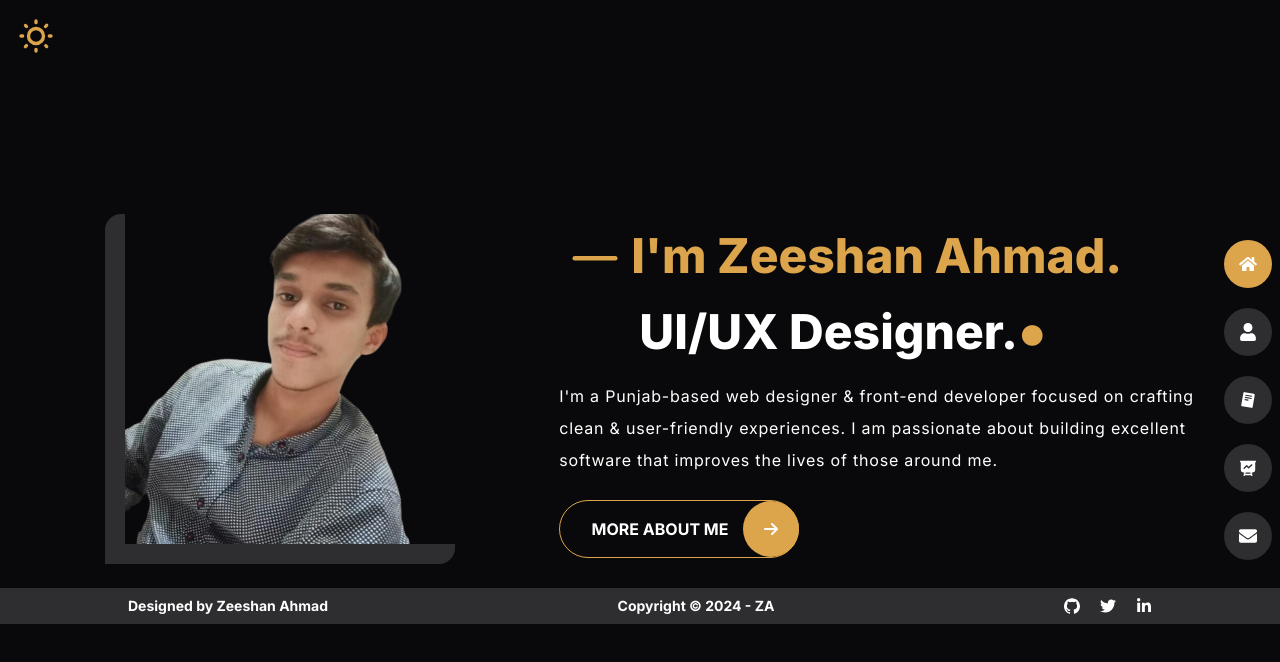
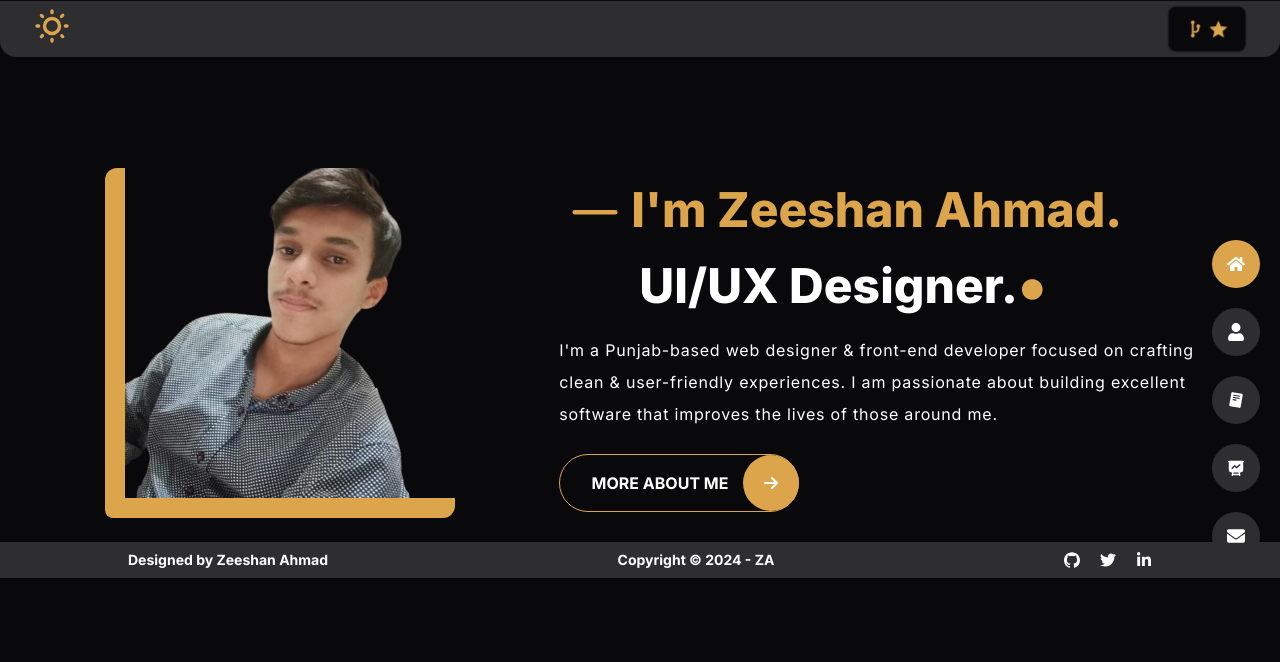
Before and after one commit to XeeshanAhmed/portfolio, a Next.js app: page / in a window 1280 px wide. Shown: the top 662 px of the page. Built offline with nearby package versions, Linux system fonts and the light colour scheme.

Commit message:
Organize components structure and add TopBar component

```diff
--- a/src/app/about/page.tsx
+++ b/src/app/about/page.tsx
@@ -6,7 +6,7 @@ import React from 'react'
 
 const aboutPage = () => {
   return (
-    <div className='md:mx-28 mx-4 my-10'>
+    <div className='md:mx-28 mx-4 my-16'>
         <h1 className='md:text-6xl text-4xl text-center font-extrabold p-5 m-10'><span className='text-primary'>ABOUT</span> ME</h1>
         <div>
             <div className='text-primary  tracking-wider'>
--- a/src/app/contact/page.tsx
+++ b/src/app/contact/page.tsx
@@ -13,7 +13,7 @@ import Link from 'next/link';
 
 const contactPage = () => {
   return (
-    <div  className='mx-4 md:mx-28 my-10'>
+    <div  className='mx-4 md:mx-28 my-16'>
         <h1 className='text-4xl md:text-6xl text-center font-extrabold p-5 m-10'><span className='text-primary'>GET IN</span> TOUCH</h1>
         <div className='flex justify-between flex-col md:flex-row'>
           <div className='w-full md:w-4/12'>
--- a/src/app/layout.tsx
+++ b/src/app/layout.tsx
@@ -4,7 +4,8 @@ import "./globals.css";
 import Navbar from "@/components/navbar/Navbar";
 import Footer from "@/components/footer/Footer";
 import ThemeController from "@/components/themeController/ThemeController";
-import Drawer from "@/components/drawer/Drawer";
+import Drawer from "@/components/navbar/components/Drawer";
+import TopBar from "@/components/navbar/components/TopBar";
 
 const inter = Inter({ subsets: ["latin"] });
 
@@ -21,9 +22,7 @@ export default function RootLayout({
   return (
     <html lang="en">
       <body className={inter.className}>
-        <Drawer/>
         <Navbar/>
-        <ThemeController/>
         {children}
         <Footer/>
         </body>
--- a/src/app/page.tsx
+++ b/src/app/page.tsx
@@ -11,16 +11,16 @@ import { useRouter } from 'next/navigation';
 const page = () => {
   const router=useRouter();
   return (
-    <div className='flex justify-evenly items-center md:flex-row flex-col md:mt-36 '>
+    <div className='flex justify-evenly items-center md:flex-row flex-col md:mt-36 mt-14 '>
       <div className='m-6'>
-        <Image src={'/profile_img/zeeshan.png'} alt='profile image'  width={350}  height={350} className={`md:border-s-[20px] md:border-b-[20px] border-base-300 md:rounded-t-box md:rounded-e-box md:rounded-none rounded-full border-4  md:border-0 `}/>
+        <Image src={'/profile_img/zeeshan.png'} alt='profile image'  width={350}  height={350} className={`md:border-s-[20px] md:border-b-[20px] border-base-300 md:border-base-content  md:rounded-t-xl md:rounded-b-lg md:rounded-e-xl md:rounded-none rounded-full border-4  md:border-0 `}/>
       </div>
       <div className='flex flex-col justify-center items-start md:w-1/2 w-11/12'>
         <h1 className='md:text-5xl text-2xl flex justify-center md:justify-start items-center font-extrabold w-full'><span><GoDash className='text-7xl hidden md:block '/></span><span>I'm Zeeshan Ahmad.</span></h1>
         <div className='md:text-5xl text-2xl text-primary mt-4 font-extrabold text-center'>
           <Typewriter
             options={{
-            strings: ['Web Developer.', 'UI/UX Designer.'],
+            strings: ['Software Developer.', 'UI/UX Designer.'],
             autoStart: true,
             loop: true,
             cursor:'●',
--- a/src/app/project/page.tsx
+++ b/src/app/project/page.tsx
@@ -3,7 +3,7 @@ import React from 'react'
 
 const projectPage = () => {
   return (
-    <div  className='mx-4 md:mx-28 my-10'>
+    <div  className='mx-4 md:mx-28 my-16'>
         <h1 className='text-4xl md:text-6xl text-center font-extrabold p-5 m-5'><span className='text-primary'>PR0</span>JECTS</h1>
         <h1 className='text-2xl md:text-3xl font-medium text-center mb-5'>Semester <span className='text-primary'>Projects</span></h1>
         <div className='flex justify-around flex-wrap gap-5'>
--- a/src/app/resume/page.tsx
+++ b/src/app/resume/page.tsx
@@ -7,7 +7,7 @@ import InfoCard from '@/components/infoCard/InfoCard';
 
 const resumePage = () => {
   return (
-    <div className='md:mx-28 mx-4 my-10'>
+    <div className='md:mx-28 mx-4 my-16'>
         <h1 className='text-4xl md:text-6xl text-center font-extrabold p-5 m-10'><span className='text-primary'>RE</span>SUME</h1>
         <h1 className='text-2xl md:text-3xl font-medium text-center mb-8'>Personal <span className='text-primary'>Information</span></h1>
         <div className='flex justify-between flex-col md:flex-row'>
--- a/src/components/navbar/Navbar.tsx
+++ b/src/components/navbar/Navbar.tsx
@@ -2,17 +2,23 @@ import React from 'react'
 import NavLink from './components/NavLink'
 import { FaHome, FaUser, FaBriefcase, FaEnvelope, FaComments } from 'react-icons/fa';
 import { PiReadCvLogoFill } from "react-icons/pi";
-import { HiPresentationChartLine } from "react-icons/hi";
+import { CgGitFork } from "react-icons/cg";
+import { IoMdStar } from "react-icons/io";
 import { HiMiniPresentationChartLine } from "react-icons/hi2";
+import Link from 'next/link';
+import TopBar from './components/TopBar';
 
 const Navbar = () => {
   return (
-    <div className='fixed right-0 top-1/2 transform -translate-y-1/2 md:flex flex-col items-center space-y-5  p-2 rounded-l-3xl hidden'>
+    <div>
+      <TopBar/>
+      <div className='fixed right-3 top-1/2 transform -translate-y-1/2 md:flex flex-col items-center space-y-5  p-2 rounded-l-3xl hidden '>
         <NavLink icon={<FaHome/>} path='/'/>
         <NavLink icon={<FaUser/>} path='/about'/>
         <NavLink icon={<PiReadCvLogoFill/>} path='/resume'/>
         <NavLink icon={<HiMiniPresentationChartLine/>} path='/project'/>
         <NavLink icon={<FaEnvelope/>} path='/contact'/>
+      </div>
     </div>
   )
 }
--- a/src/components/drawer/Drawer.tsx
+++ b/src/components/navbar/components/Drawer.tsx
@@ -20,7 +20,7 @@ const MobileDrawer = () => {
 
   return (
     <>
-      <div className="absolute w-max right-4 top-[10px]  md:hidden">
+      <div className="relative w-max  md:hidden">
         <button onClick={toggleDrawer} className="p-2 rounded-md focus:outline-none focus:ring-2 focus:ring-inset focus:ring-black">
           <svg className="h-8 w-8 text-base-content" viewBox="0 0 24 24" fill="none" stroke="currentColor" strokeWidth="2" strokeLinecap="round" strokeLinejoin="round">
             <line x1="3" y1="12" x2="21" y2="12" />
@@ -29,7 +29,7 @@ const MobileDrawer = () => {
           </svg>
         </button>
       </div>
-      <div className={`fixed top-0 right-0 z-10 h-3/4 rounded-s-2xl  w-64 bg-base-300 transform transition-all duration-1000 delay-75 ${isDrawerOpen ? 'translate-x-0 shadow-md shadow-base-content' : 'translate-x-full'} md:hidden`}>
+      <div className={`fixed top-0 right-0 z-10 h-3/4 rounded-s-2xl  w-64 bg-base-300 transform transition-all duration-500  ${isDrawerOpen ? 'translate-x-0 shadow-md shadow-base-content' : 'translate-x-full'} md:hidden`}>
         <button onClick={toggleDrawer} className="absolute top-4 right-4 p-2 rounded-md focus:outline-none focus:ring-2 focus:ring-inset focus:ring-black">
           <svg className="h-8 w-8 text-base-content" viewBox="0 0 24 24" fill="none" stroke="currentColor" strokeWidth="2" strokeLinecap="round" strokeLinejoin="round">
             <line x1="18" y1="6" x2="6" y2="18" />
--- /dev/null
+++ b/src/components/navbar/components/TopBar.tsx
@@ -0,0 +1,27 @@
+import MobileDrawer from '@/components/navbar/components/Drawer'
+import ThemeController from '@/components/themeController/ThemeController'
+import Link from 'next/link'
+import React from 'react'
+import { CgGitFork } from 'react-icons/cg'
+import { IoMdStar } from 'react-icons/io'
+
+const TopBar = () => {
+  return (
+    <div className='fixed top-[1px]  w-full bg-base-300 z-10 flex justify-between items-center px-8 py-1 rounded-b-2xl'>
+        <div><ThemeController/></div>
+        <div>
+            <button className='btn text-2xl w-max bg-base-100 hover:scale-90 transition-all duration-300   hidden md:block '>
+                <Link href={'https://github.com/XeeshanAhmed/portfolio'} target='_blank' rel='noopener noreferrer' className='flex text-base-content'>
+                    <span><CgGitFork/></span>
+                    <span><IoMdStar/></span>
+                </Link>
+            </button>
+        </div>
+        <div className='md:hidden block'>
+            <MobileDrawer/>
+        </div>
+    </div>
+  )
+}
+
+export default TopBar
--- a/src/components/themeController/ThemeController.tsx
+++ b/src/components/themeController/ThemeController.tsx
@@ -2,7 +2,7 @@ import React from 'react'
 
 const ThemeController = () => {
   return (
-    <label className="swap swap-rotate relative top-4 left-4">
+    <label className="swap swap-rotate relative  "> {/*!hidden top-4 left-4*/}
   {/* this hidden checkbox controls the state */}
   <input type="checkbox" className="theme-controller" value="emerald" />
 
```
